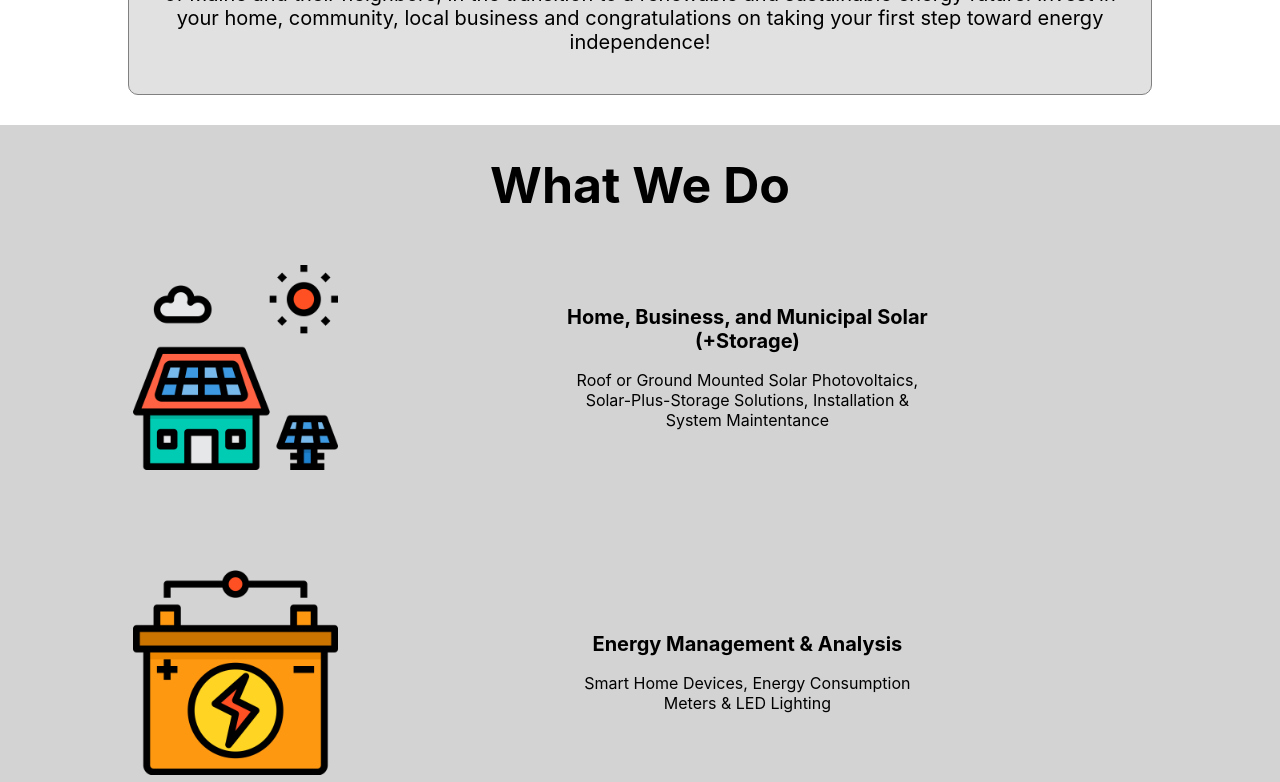
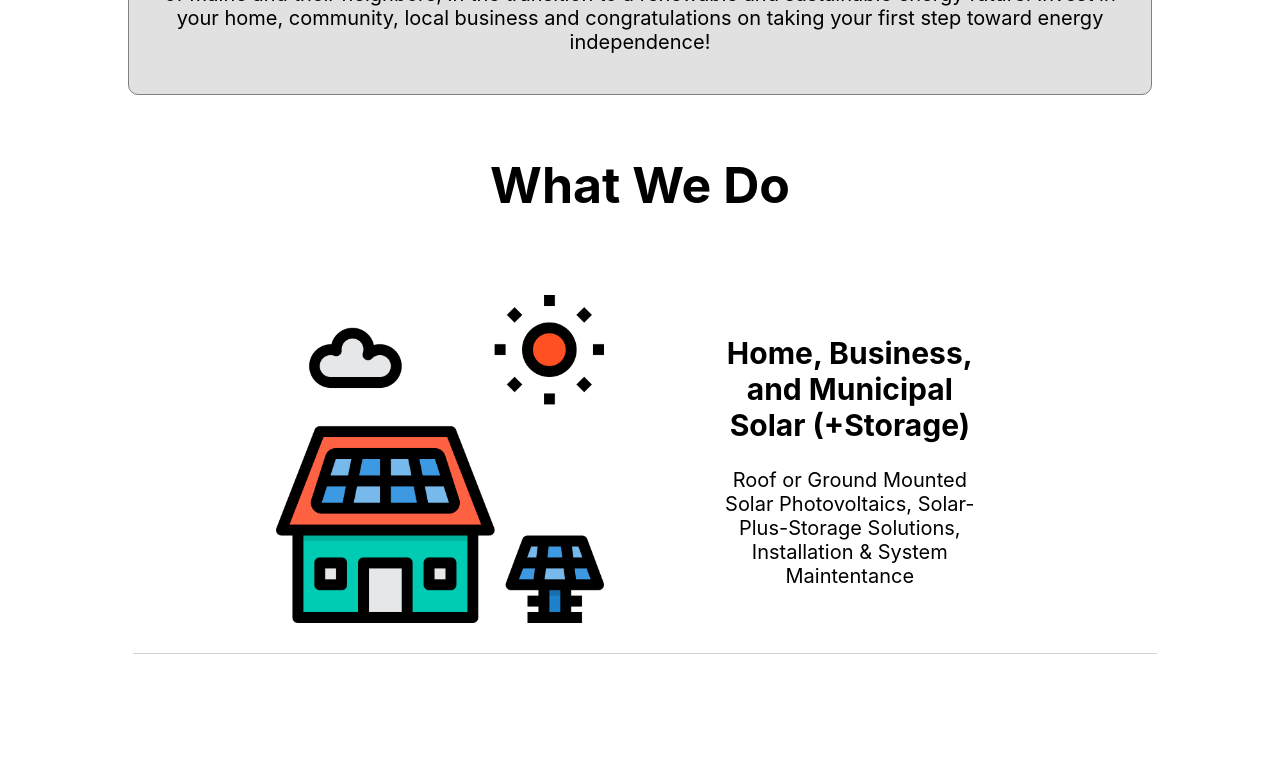
Before and after one commit to robitaille1/solar-ne, a React (Create React App) app: page / in a window 1280 px wide. Shown: the part 1040-1822 px from the top of the page. Built offline with nearby package versions, Linux system fonts and the light colour scheme.

Commit message:
changed stylign for eahc item - made img bigger and responsive

```diff
--- a/src/components/WhatWeDo/WhatWeDo.css
+++ b/src/components/WhatWeDo/WhatWeDo.css
@@ -1,18 +1,9 @@
 .WhatWeDo {
     padding-top: 30px;
     padding-bottom: 20px;
-    background-color: lightgrey;
 }
 
 .section-display {
     display: flex;
     flex-direction: column;
 }
-
-
-/* @media only screen and (min-width: 1000px) {
-    .section-display {
-        flex-direction: row;
-        justify-content: space-between;
-    }
-} */
--- a/src/components/WhatWeDoItem/WhatWeDoItem.css
+++ b/src/components/WhatWeDoItem/WhatWeDoItem.css
@@ -1,7 +1,11 @@
 .WhatWeDoItem {
     width: 100%;
     margin: 50px 5px;
-    border-radius: 5px;
+    padding: 30px 10%;
+    /* background-color: rgb(226, 225, 225); */
+    /* border: 1px solid gray; */
+    /* border-radius: 10px; */
+    border-bottom: 1px solid lightgray;
 }
 
 .item {
@@ -14,25 +18,24 @@
 }
 
 .itemTitle {
-    font-size: 20px;
+    font-size: 30px;
 }
 
 .itemDesc {
+    font-size: 20px;
     align-self: center;
     padding: 0px 20px;
     width: 60%;
     margin: auto;
 }
 
-@media only screen and (min-width: 800px) {
+@media only screen and (min-width: 1050px) {
     .item {
         display: flex;
-        justify-content: space-between;
-    }
-    .itemImg {
-        width: 20%;
+        justify-content: space-around;
     }
     .itemDesc {
         width: 40%;
+        margin: 0px;
     }
 }
```
